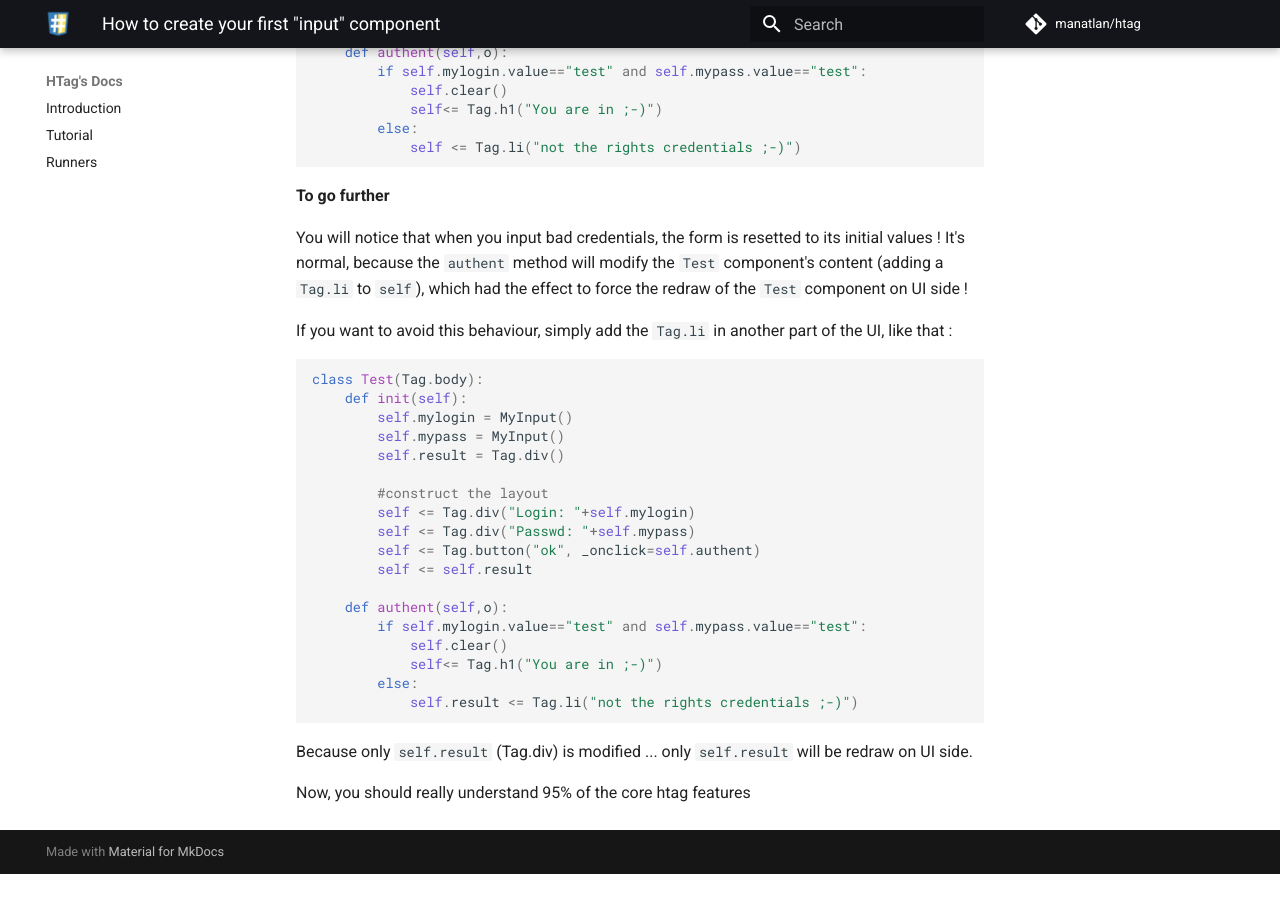
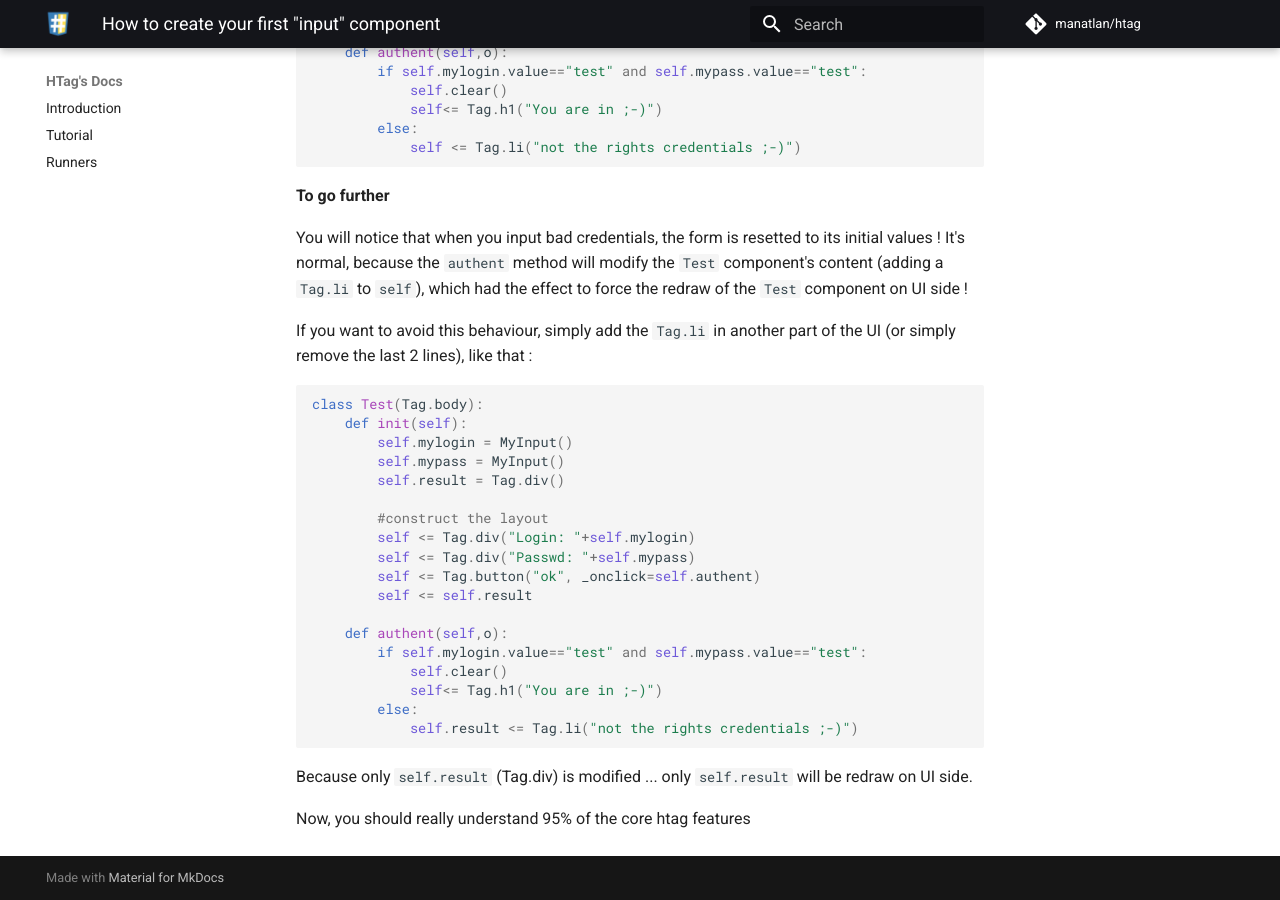
Before and after one commit to manatlan/htag, an MkDocs documentation site: the page built from docs/tuto_create_an_input_component.md, in a window 1280 px wide and 900 px high, scrolled down 2474 px. Built offline with MkDocs 1.6.1 and Material for MkDocs 9.7.7, drawn with Linux system fonts in a browser that asks for light colours; comment, search, counter and statistics services are not loaded; before the commit the page ends 3348 px from its top, so only the background shows below that.

Commit message:
Update tuto_create_an_input_component.md

````diff
--- a/docs/tuto_create_an_input_component.md
+++ b/docs/tuto_create_an_input_component.md
@@ -133,7 +133,7 @@ class Test(Tag.body):
 
 You will notice that when you input bad credentials, the form is resetted to its initial values ! It's normal, because the `authent` method will modify the `Test` component's content (adding a `Tag.li` to `self`), which had the effect to force the redraw of the `Test` component on UI side !
 
-If you want to avoid this behaviour, simply add the `Tag.li` in another part of the UI, like that :
+If you want to avoid this behaviour, simply add the `Tag.li` in another part of the UI (or simply remove the last 2 lines), like that :
 
 ```python
 class Test(Tag.body):
````
